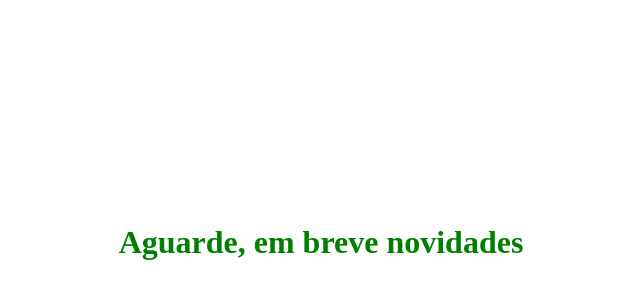
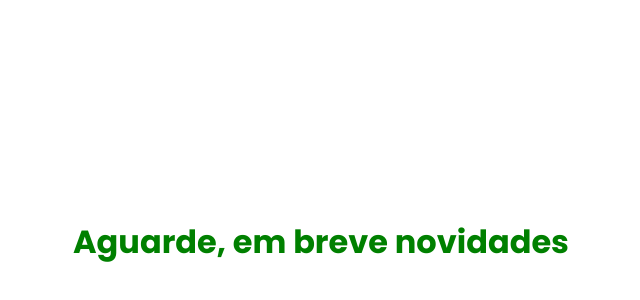
Before and after one commit to Storepac/pipafernandes, a plain HTML site: page index.html in a window 1280 px wide. Shown: the part 150-450 px from the top of the page, without its empty margins (319-959 px from the left). Drawn offline with nearby package versions, Linux system fonts and the light colour scheme.

Commit message:
Update index.html

```diff
--- a/index.html
+++ b/index.html
@@ -6,6 +6,9 @@
     <title>Em Breve Novidades</title>
     <!-- Link para o CSS do Bootstrap -->
     <link href="https://stackpath.bootstrapcdn.com/bootstrap/4.5.2/css/bootstrap.min.css" rel="stylesheet">
+    <link rel="preconnect" href="https://fonts.googleapis.com">
+<link rel="preconnect" href="https://fonts.gstatic.com" crossorigin>
+<link href="https://fonts.googleapis.com/css2?family=Poppins:ital,wght@0,100;0,200;0,300;0,400;0,500;0,600;0,700;0,800;0,900;1,100;1,200;1,300;1,400;1,500;1,600;1,700;1,800;1,900&display=swap" rel="stylesheet">
     <!-- Estilos customizados -->
     <style>
         body, html {
@@ -15,7 +18,7 @@
             justify-content: center;
             align-items: center;
             background-color: white;
-            font-family: Poppins;
+            font-family: Poppins, sans-serif;
         }
 
         .centered-text {
```
